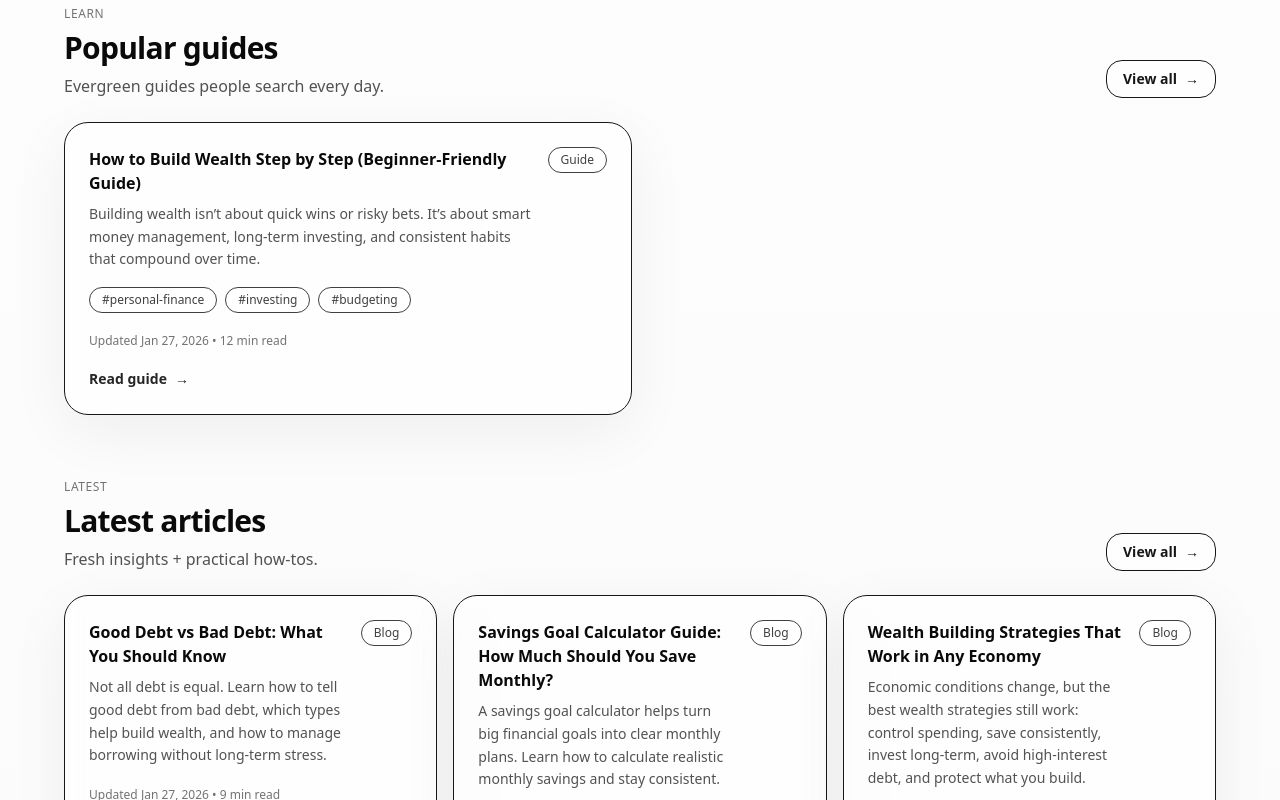
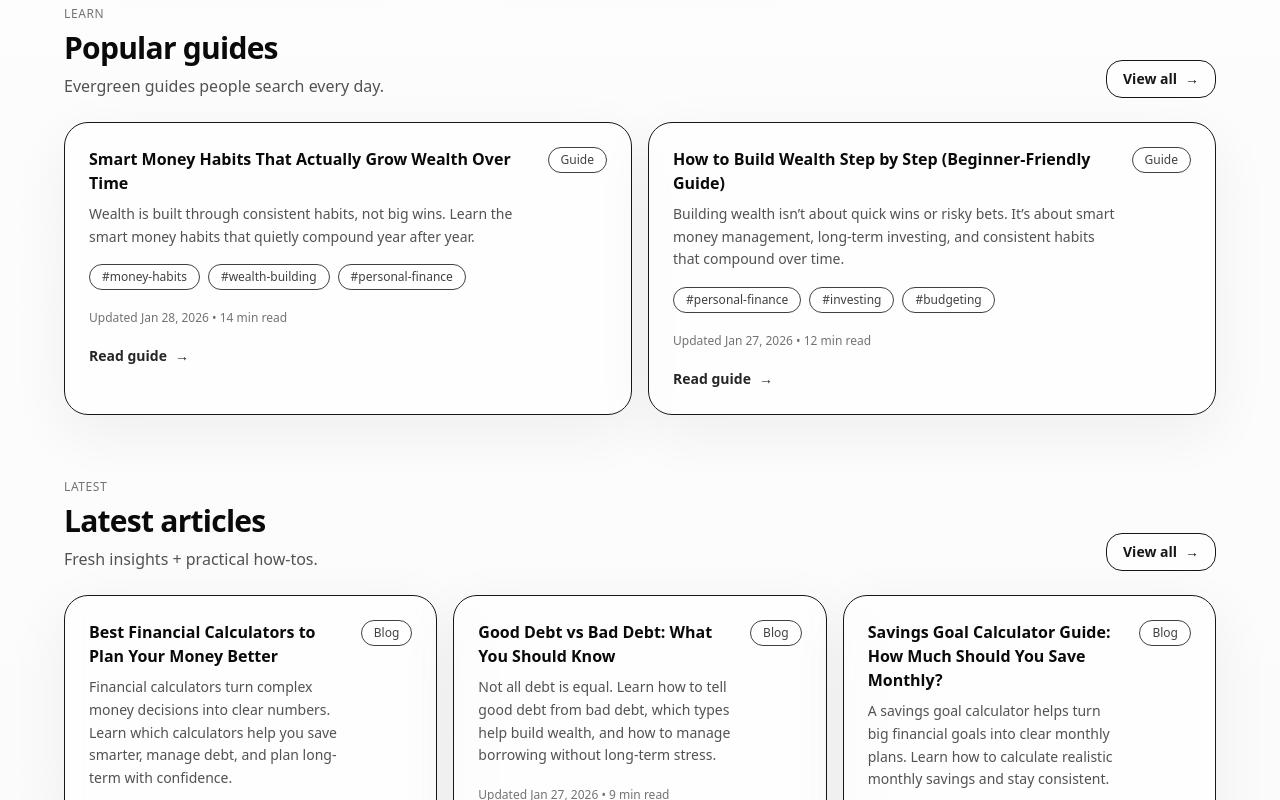
Before and after one commit to devyehtet/WealthFlow_blog_1, a Next.js app: page / in a window 1280 px wide. Shown: the part 1460-2260 px from the top of the page. Built offline with nearby package versions, Linux system fonts and the light colour scheme.

Commit message:
guide update

```diff
--- a/src/content/blogs.ts
+++ b/src/content/blogs.ts
@@ -382,7 +382,132 @@ export const blogs: BlogPost[] = [
   ],
 },
 
+{
+  slug: "best-financial-calculators-to-plan-your-money-better",
+  title: "Best Financial Calculators to Plan Your Money Better",
+  excerpt:
+    "Financial calculators turn complex money decisions into clear numbers. Learn which calculators help you save smarter, manage debt, and plan long-term with confidence.",
+  updatedAt: "2026-01-28",
+  readingMinutes: 11,
+  tags: [
+    "financial-calculators",
+    "personal-finance",
+    "money-planning",
+    "saving",
+    "investing",
+    "debt",
+  ],
+  coverImage: {
+    src: "/images/blog/financial-calculators.jpg",
+    alt: "Financial planning with calculators for savings, investing, and loans",
+  },
+  blocks: [
+    {
+      type: "p",
+      text: "Planning money effectively is one of the most important skills for long-term financial stability and wealth building. Many people struggle with financial decisions not because they lack discipline, but because they lack clarity. Financial calculators solve this problem by turning complex money questions into simple, understandable numbers.",
+    },
+    {
+      type: "p",
+      text: "Instead of guessing how much to save, invest, or repay, calculators provide clear answers based on real data and realistic assumptions. This clarity reduces stress and improves confidence when making financial decisions.",
+    },
 
+    { type: "callout", tone: "info", title: "Why calculators matter", text: "Clarity beats guesswork. Good financial decisions start with clear numbers." },
+
+    { type: "ad", label: "Ad Slot (After intro)" },
+
+    { type: "h2", text: "Savings Calculators: Turn Goals Into Monthly Plans" },
+    {
+      type: "p",
+      text: "Savings calculators are among the most widely used financial tools because they address a common challenge: how much to save and how long it will take to reach a goal. Large savings targets often feel overwhelming, but calculators break them into manageable monthly amounts.",
+    },
+    {
+      type: "p",
+      text: "By adjusting contribution levels and timelines, users can design realistic savings plans that match their income and lifestyle. This structure makes saving feel achievable rather than intimidating.",
+    },
+
+    { type: "h2", text: "Emergency Fund Calculators: Build Financial Security" },
+    {
+      type: "p",
+      text: "Emergency fund calculators help translate expert advice—such as saving three to six months of expenses—into a practical plan. Instead of abstract recommendations, users see exactly how much they need to save each month to reach financial safety.",
+    },
+    {
+      type: "p",
+      text: "This structured approach encourages consistency and reduces reliance on debt during unexpected events.",
+    },
+
+    { type: "ad", label: "Ad Slot (Mid-article)" },
+
+    { type: "h2", text: "Compound Interest Calculators: Visualize Long-Term Growth" },
+    {
+      type: "p",
+      text: "Compound interest calculators are essential for understanding how money grows over time. They show how reinvested returns accelerate growth and why starting early often matters more than investing large sums later.",
+    },
+    {
+      type: "p",
+      text: "Seeing long-term projections helps users prioritize consistent investing and develop patience—two key traits of successful wealth builders.",
+    },
+
+    { type: "h2", text: "Investment Return Calculators: Set Realistic Expectations" },
+    {
+      type: "p",
+      text: "Investment calculators estimate potential growth based on contributions, time horizon, and expected returns. While projections are never guaranteed, they help users set realistic expectations and understand the relationship between risk, return, and time.",
+    },
+
+    { type: "h2", text: "Loan and Mortgage Calculators: Understand True Costs" },
+    {
+      type: "p",
+      text: "Loan calculators reveal monthly payments, total interest, and the real cost of borrowing. This transparency helps users compare loan options and avoid unnecessary debt.",
+    },
+    {
+      type: "p",
+      text: "Mortgage calculators are especially important for homebuyers, allowing them to test scenarios such as different interest rates, loan terms, and down payments before making long-term commitments.",
+    },
+
+    { type: "ad", label: "Ad Slot (Before conclusion)" },
+
+    { type: "h2", text: "Debt Repayment and Credit Card Payoff Calculators" },
+    {
+      type: "p",
+      text: "Credit card payoff and debt repayment calculators help users see how interest compounds against them. These tools demonstrate how increasing payments can dramatically shorten repayment timelines and reduce total interest paid.",
+    },
+
+    { type: "h2", text: "Retirement and Inflation Calculators: Plan for the Future" },
+    {
+      type: "p",
+      text: "Retirement calculators estimate future needs and show how current savings contribute toward long-term goals. Inflation calculators add another layer by revealing how purchasing power changes over time.",
+    },
+    {
+      type: "p",
+      text: "Together, these tools help users plan realistically and avoid underestimating future expenses.",
+    },
+
+    { type: "h2", text: "Budget and Net Worth Calculators: Gain Full Visibility" },
+    {
+      type: "p",
+      text: "Budget calculators organize income and expenses, revealing spending patterns that often go unnoticed. Net worth calculators provide a snapshot of overall financial health by comparing assets and liabilities.",
+    },
+    {
+      type: "p",
+      text: "Tracking these metrics over time encourages accountability and supports better long-term decisions.",
+    },
+
+    { type: "h2", text: "Why Financial Calculators Improve Consistency" },
+    {
+      type: "p",
+      text: "One of the biggest advantages of financial calculators is motivation. Seeing progress toward goals reinforces positive behavior and encourages consistency. Small adjustments, visualized clearly, often lead to better outcomes than drastic changes.",
+    },
+
+    { type: "h2", text: "Final Thoughts" },
+    {
+      type: "p",
+      text: "Financial calculators are tools, not guarantees, but they provide direction and structure. By removing emotion, clarifying trade-offs, and supporting long-term thinking, they help people make smarter money decisions.",
+    },
+    {
+      type: "p",
+      text: "When used consistently, the right financial calculators reduce stress, improve discipline, and create a clear path toward long-term financial security.",
+    },
+  ],
+},
 
   // --- sample posts ---
   {
--- a/src/content/guides.ts
+++ b/src/content/guides.ts
@@ -16,6 +16,9 @@ export type Guide = {
 };
 
 export const guides: Guide[] = [
+  // =========================
+  // GUIDE 1 (existing)
+  // =========================
   {
     slug: "how-to-build-wealth-step-by-step",
     title: "How to Build Wealth Step by Step (Beginner-Friendly Guide)",
@@ -28,188 +31,154 @@ export const guides: Guide[] = [
       src: "/images/guides/build-wealth.jpg",
       alt: "Wealth building roadmap with budgeting, saving, and investing steps",
     },
+    blocks: [
+      { type: "p", text: "Building wealth is not about getting rich quickly or taking extreme financial risks..." },
+      { type: "p", text: "Wealth is not defined by how much money you earn, but by how much you keep and grow..." },
 
+      { type: "ad", label: "Ad Slot (After introduction)" },
+
+      { type: "h2", text: "Understand Your Cash Flow First" },
+      { type: "p", text: "The first step to building wealth is understanding your cash flow..." },
+
+      {
+        type: "callout",
+        tone: "info",
+        title: "Why this matters",
+        text: "You can’t improve your finances if you don’t clearly see how money flows each month.",
+      },
+
+      { type: "h2", text: "Final Thoughts" },
+      {
+        type: "p",
+        text: "By controlling expenses, saving consistently, and investing patiently, anyone can build wealth.",
+      },
+    ],
+    faqs: [
+      { q: "Can beginners really build wealth?", a: "Yes. Wealth depends more on habits than income." },
+      { q: "Should I invest before paying off debt?", a: "High-interest debt should usually be paid off first." },
+    ],
+  },
+
+  // =========================
+  // GUIDE 2 (NEW – Smart Money Habits)
+  // =========================
+  {
+    slug: "smart-money-habits-that-actually-grow-wealth-over-time",
+    title: "Smart Money Habits That Actually Grow Wealth Over Time",
+    excerpt:
+      "Wealth is built through consistent habits, not big wins. Learn the smart money habits that quietly compound year after year.",
+    tags: [
+      "money-habits",
+      "wealth-building",
+      "personal-finance",
+      "saving",
+      "investing",
+    ],
+    updatedAt: "2026-01-28",
+    readingMinutes: 14,
+    coverImage: {
+      src: "/images/guides/smart-money-habits.jpg",
+      alt: "Smart money habits checklist for long-term wealth",
+    },
     blocks: [
       {
         type: "p",
-        text: "Building wealth is not about getting rich quickly or taking extreme financial risks. True wealth is built through smart money management, consistent saving, long-term investing, and disciplined financial habits. Many people in the US and UK earn good incomes but still struggle financially because they lack a clear plan. The reality is that anyone can build wealth, regardless of income level, by following proven personal finance principles and making better financial decisions over time.",
+        text: "Building wealth is rarely about a single big decision. It is the result of many small choices made consistently over time.People who successfully grow wealth usually do not rely on luck, perfect timing, or sudden income increases. Instead, they develop smart money habits that quietly compound year after year.",
       },
       {
         type: "p",
-        text: "Wealth is not defined by how much money you earn, but by how much you keep and grow. A high salary does not guarantee financial security if expenses rise just as fast. Wealth means being able to cover your living costs comfortably, handle emergencies without stress, avoid high-interest debt, and grow your money for the future. Someone with strong financial habits and a clear plan can build more wealth than someone earning significantly more but spending without control.",
+        text: "These habits work regardless of income level or economic conditions because they focus on behavior rather than speculation.",
+      },
+
+
+
+      {
+        type: "callout",
+        tone: "info",
+        title: "Core principle",
+        text: "Wealth grows from habits, not one-time actions.",
       },
 
       { type: "ad", label: "Ad Slot (After introduction)" },
 
-      { type: "h2", text: "Understand Your Cash Flow First" },
+      { type: "h2", text: "Awareness Is the Starting Point of All Financial Growth" },
       {
         type: "p",
-        text: "The first step to building wealth is understanding your cash flow. Before saving or investing, you must know where your money goes each month. This means tracking your income and expenses honestly.",
+        text: "One of the most important habits for long-term wealth is becoming aware of how money flows in and out of your life. Many people earn enough to save and invest but struggle financially because spending happens automatically. Without awareness, money decisions are often reactive rather than intentional. Developing the habit of paying attention to cash flow creates clarity and opens the door to better choices.",
       },
+
+      { type: "h2", text: "Intentional Spending Creates Long-Term Value" },
       {
         type: "p",
-        text: "List all sources of income, fixed costs like rent or mortgage payments, utilities, and insurance, as well as variable expenses such as food, transport, subscriptions, and discretionary spending. This awareness alone often leads to better financial choices because you begin to see opportunities to reduce waste and redirect money toward goals.",
-      },
-      {
-        type: "callout",
-        tone: "info",
-        title: "Why this matters",
-        text: "You can’t improve your finances if you don’t clearly see how money flows in and out each month.",
+        text: "Spending intentionally does not mean eliminating enjoyment or living extremely frugally. It means choosing where money goes based on long-term value rather than impulse. Wealth builders often pause before spending and consider whether a purchase aligns with their goals. Over time, this habit reduces wasteful spending and increases the amount available for saving and investing without creating dissatisfaction.",
       },
 
-      { type: "ad", label: "Ad Slot (After cash flow section)" },
-
-      { type: "h2", text: "Create a Budget That Works in Real Life" },
+      { type: "h2", text: "Living Below Your Means Builds Financial Margin" },
       {
         type: "p",
-        text: "Once you understand your cash flow, the next step is creating a budget that actually works in real life. A budget is not meant to restrict your lifestyle but to give your money purpose.",
-      },
-      {
-        type: "p",
-        text: "A simple approach is to divide your income into essentials, savings, and discretionary spending. The exact percentages matter less than the habit itself. As long as you consistently spend less than you earn and save something every month, your financial position will gradually improve.",
+        text: "Living below your means is one of the most powerful wealth-building habits. This principle works at every income level and becomes even more effective as income grows. When expenses remain lower than income, a financial buffer is created. This buffer supports saving, investing, and handling unexpected costs without relying on debt. It also provides flexibility and peace of mind.",
       },
 
       { type: "ad", label: "Ad Slot (Mid-article)" },
 
-      { type: "h2", text: "Build an Emergency Fund" },
+      { type: "h2", text: "Avoiding Lifestyle Inflation Accelerates Wealth Growth" },
       {
         type: "p",
-        text: "An emergency fund is one of the most important foundations of wealth building. Life is unpredictable, and unexpected expenses can quickly derail financial progress.",
-      },
-      {
-        type: "p",
-        text: "Without emergency savings, people often rely on credit cards or personal loans, which leads to long-term financial stress. A good starting point is saving a small emergency buffer, such as $1,000, and gradually building it up to cover three to six months of essential expenses. This fund should be kept separate from investments and remain easily accessible.",
+        text: "As income increases, it is tempting to increase spending at the same pace. This habit, known as lifestyle inflation, is one of the biggest barriers to wealth accumulation. People who grow wealth tend to increase their standard of living slowly and intentionally. By controlling lifestyle growth while income rises, they create a widening gap that fuels long-term financial progress.",
       },
 
-      { type: "h2", text: "Eliminate High-Interest Debt" },
-      {
-        type: "p",
-        text: "High-interest debt is one of the biggest obstacles to building wealth. Credit cards, personal loans, and payday loans often carry interest rates that are far higher than what most investments can earn.",
-      },
-      {
-        type: "p",
-        text: "Carrying this kind of debt means your money is working against you instead of for you. Paying off high-interest debt provides a guaranteed financial return and frees up cash flow that can later be used for saving and investing.",
-      },
-
-      { type: "ad", label: "Ad Slot (After debt section)" },
-
-      { type: "h2", text: "Save With Clear Financial Goals" },
-      {
-        type: "p",
-        text: "Saving money becomes much easier when it is tied to clear financial goals. Saving without direction often leads to frustration or unnecessary spending.",
-      },
-      {
-        type: "p",
-        text: "Common goals include building an emergency fund, saving for a home down payment, education, travel, or future investments. When savings have a purpose, discipline becomes more natural. Automating savings by setting up regular transfers from your checking account can further simplify the process and remove emotional decision-making.",
-      },
       {
         type: "callout",
         tone: "tip",
-        title: "Automation tip",
-        text: "Automatic transfers help you save consistently without relying on willpower.",
+        title: "Habit tip",
+        text: "Automate savings immediately after payday.",
       },
 
-      { type: "ad", label: "Ad Slot (After savings section)" },
-
-      { type: "h2", text: "Use Compound Interest to Your Advantage" },
+      { type: "h2", text: "Tracking Money Keeps Financial Progress on Course" },
       {
         type: "p",
-        text: "One of the most powerful concepts in wealth building is compound interest. Compound interest allows your money to grow not only on the original amount invested but also on the interest it earns over time.",
-      },
-      {
-        type: "p",
-        text: "The longer your money remains invested, the more powerful this effect becomes. Time and consistency matter more than trying to invest large amounts all at once. Starting early, even with small contributions, can make a significant difference in long-term financial outcomes.",
-      },
-
-      { type: "h2", text: "Invest for Long-Term Growth" },
-      {
-        type: "p",
-        text: "Investing is essential for long-term wealth because it helps your money grow faster than inflation. Keeping all your money in cash may feel safe, but inflation slowly reduces purchasing power over time.",
-      },
-      {
-        type: "p",
-        text: "Beginners should focus on diversification, regular contributions, and a long-term mindset rather than short-term market movements. Investing should be approached as a gradual process, not a gamble.",
-      },
-
-      { type: "ad", label: "Ad Slot (Before protection section)" },
-
-      { type: "h2", text: "Protect the Wealth You Build" },
-      {
-        type: "p",
-        text: "As wealth grows, protecting it becomes just as important as building it. This includes maintaining an emergency fund, having appropriate insurance coverage, and avoiding financial scams or high-risk schemes.",
-      },
-      {
-        type: "p",
-        text: "Many financial losses occur not because of poor investing, but because of lack of protection or falling for misleading opportunities. A cautious and informed approach helps preserve your progress.",
-      },
-
-      { type: "h2", text: "Increase Income Without Lifestyle Inflation" },
-      {
-        type: "p",
-        text: "While saving and investing are powerful, increasing income can significantly accelerate wealth building. This does not necessarily mean working longer hours, but working smarter.",
-      },
-      {
-        type: "p",
-        text: "Improving skills, negotiating salary, freelancing, consulting, or making strategic career changes can increase earning potential. The key is ensuring that income increases are not immediately consumed by higher spending.",
-      },
-
-      { type: "h2", text: "Start Retirement Planning Early" },
-      {
-        type: "p",
-        text: "Retirement planning should begin earlier than most people expect. The earlier you start, the less you need to contribute each month to reach your goals.",
-      },
-      {
-        type: "p",
-        text: "Time allows compound interest to work in your favor and provides flexibility later in life. Even modest contributions made consistently can grow into substantial retirement savings over several decades.",
+        text: "Regularly tracking income, expenses, and savings is a habit shared by most wealth builders. This does not require complex systems or daily monitoring. Even a simple monthly review can reveal patterns and highlight areas for improvement. Tracking money increases accountability and helps catch small issues before they become long-term problems.",
       },
 
       { type: "ad", label: "Ad Slot (Before conclusion)" },
 
-      { type: "h2", text: "Stay Consistent and Think Long Term" },
+      { type: "h2", text: "Consistent Saving Builds Financial Momentum" },
       {
         type: "p",
-        text: "Building wealth requires patience and long-term thinking. Many beginners make the mistake of chasing quick profits, constantly changing strategies, or comparing their progress to others.",
+        text: "Saving money consistently is a foundational habit for wealth creation. Waiting to save whatever is left at the end of the month often results in inconsistent progress. Wealth builders prioritize saving and treat it as a non-negotiable expense. Even small amounts saved regularly create momentum and reinforce disciplined behavior.",
+      },
+
+      { type: "h2", text: "Automating Savings Removes Willpower from the Equation" },
+      {
+        type: "p",
+        text: "Automation is one of the most effective tools for building saving habits. When savings are automated, money is set aside before it can be spent. This removes emotional decision-making and ensures consistency. Over time, automated savings grow quietly and steadily, making wealth building feel effortless rather than forced.",
+      },
+
+      { type: "h2", text: "Emergency Funds Protect Wealth from Setbacks" },
+      {
+        type: "p",
+        text: "An emergency fund is a habit that protects progress rather than directly growing wealth. Unexpected expenses are inevitable, and without emergency savings, people often rely on high-interest debt or sell investments at the wrong time. Maintaining an emergency fund provides stability and allows long-term plans to continue uninterrupted during difficult periods.",
+      },
+
+
+      { type: "h2", text: "Automating Savings Removes Willpower from the Equation" },
+      {
+        type: "p",
+        text: "Automation is one of the most effective tools for building saving habits. When savings are automated, money is set aside before it can be spent. This removes emotional decision-making and ensures consistency. Over time, automated savings grow quietly and steadily, making wealth building feel effortless rather than forced.",
+      },
+    ],
+    faqs: [
+      {
+        q: "Do small habits really make a difference?",
+        a: "Yes. Small habits compound over time and create large financial results.",
       },
       {
-        type: "p",
-        text: "Wealth building is a personal journey. Consistent habits, steady contributions, and disciplined decision-making matter far more than perfect timing or complex strategies.",
-      },
-
-      { type: "h2", text: "Use Financial Tools to Make Better Decisions" },
-      {
-        type: "p",
-        text: "Financial tools play an important role in better decision-making. Calculators for compound interest, savings goals, loans, and retirement planning help visualize outcomes and set realistic expectations.",
+        q: "Is income more important than habits?",
+        a: "Income helps, but habits determine how much wealth you actually keep and grow.",
       },
       {
-        type: "p",
-        text: "Seeing how small changes affect long-term results often increases motivation and confidence. Using reliable financial tools removes guesswork and replaces assumptions with clarity.",
-      },
-
-      { type: "ad", label: "Ad Slot (End of article)" },
-
-      { type: "h2", text: "Final Thoughts" },
-      {
-        type: "p",
-        text: "Building wealth is a process built on small, consistent actions. It does not require perfection, luck, or a high income. It requires awareness, discipline, and time.",
-      },
-      {
-        type: "p",
-        text: "By controlling expenses, saving consistently, eliminating high-interest debt, investing patiently, and planning for the future, anyone can create long-term financial security. The most important step is simply starting and staying committed over time.",
-      },
-    ],
-
-    faqs: [
-      {
-        q: "Can beginners really build wealth?",
-        a: "Yes. Wealth depends more on habits and systems than income level.",
-      },
-      {
-        q: "Should I invest before paying off debt?",
-        a: "High-interest debt should usually be paid off first.",
-      },
-      {
-        q: "Is investing risky?",
-        a: "Short-term investing can be risky. Long-term diversified investing is generally more stable.",
+        q: "How long does it take to see results?",
+        a: "Financial habits show results gradually, but consistency leads to meaningful progress within years.",
       },
     ],
   },
```
Also changed, not shown: src/content/site.ts (+4 -3 lines), public/images/blog/financial-calculators.jpg (added), public/images/guides/smart-money-habits.jpg (added).
